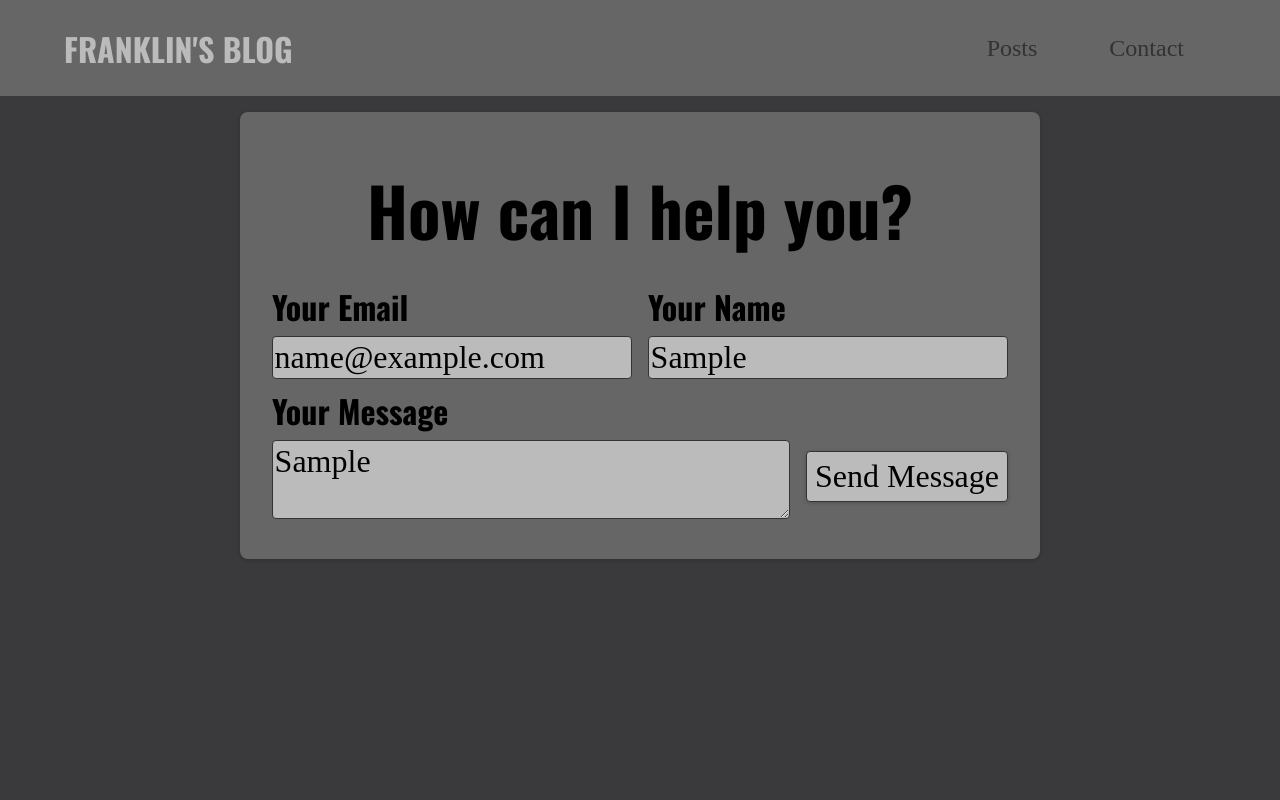
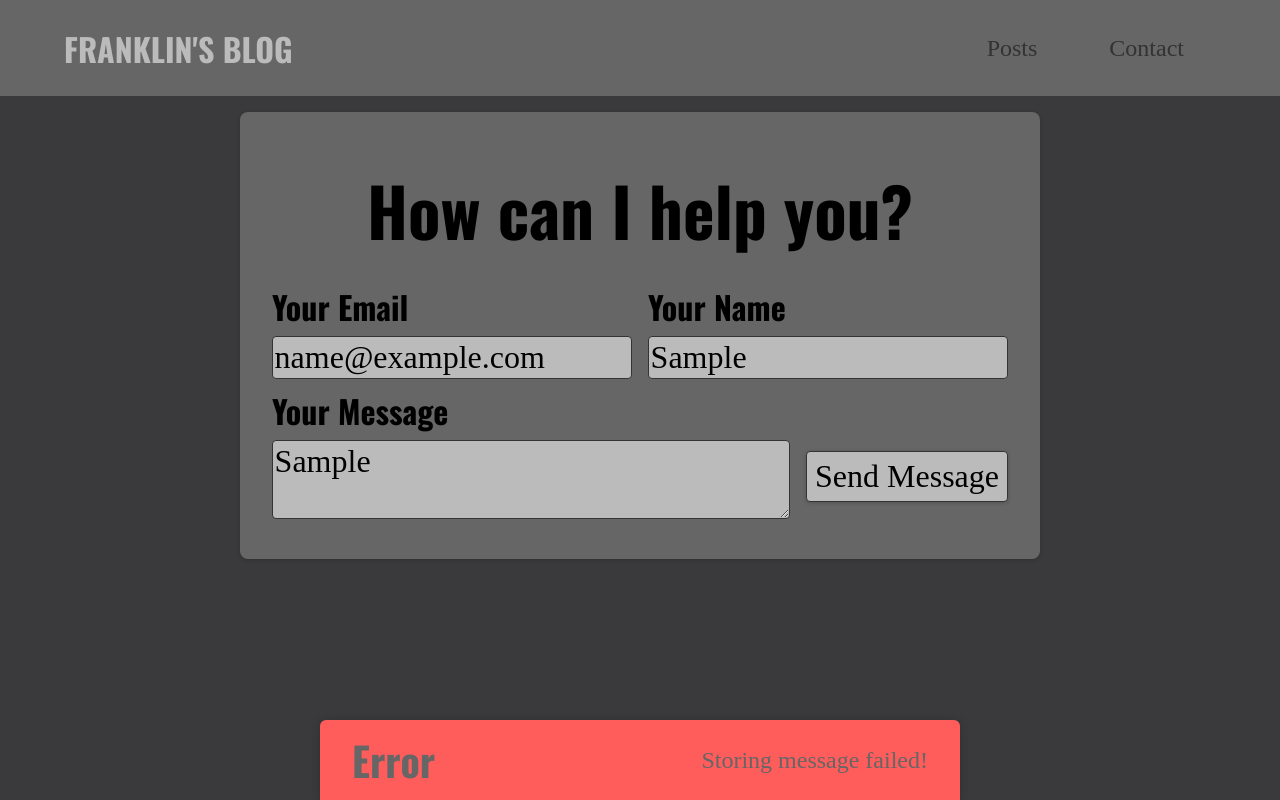
Before and after one commit to makyfj/PersonalBlog, a Next.js app: page /contact in a window 1280 px wide. Both pictures are taken after typing "name@example.com", "Sample", "Sample" into the empty fields and a click on the button "Send Message". Built offline with nearby package versions, Linux system fonts and the light colour scheme; no server answers; the database is empty.

Commit message:
Notifications ui and logic added

```diff
--- a/components/contact/contact-form.js
+++ b/components/contact/contact-form.js
@@ -1,28 +1,89 @@
-import { useState } from "react";
+import { useState, useEffect } from "react";
 import classes from "./contact-form.module.scss";
+import Notification from "../ui/notification";
+
+const sendContactData = async (contactDetails) => {
+  // add client-side validation
+  const response = await fetch("/api/contact", {
+    method: "POST",
+    body: JSON.stringify(contactDetails),
+
+    headers: {
+      "Content-Type": "application/json",
+    },
+  });
+
+  const data = await response.json();
+
+  if (!response.ok) {
+    throw new Error(data.message || "Something went wrong");
+  }
+};
 
 const ContactForm = () => {
   const [enteredEmail, setEnteredEmail] = useState("");
   const [enteredName, setEnteredName] = useState("");
   const [enteredMessage, setEnteredMessage] = useState("");
+  // pending, success or error
+  const [requestStatus, setRequestStatus] = useState();
+  const [requestError, setRequestError] = useState();
 
-  const sendMessageHandler = (e) => {
+  useEffect(() => {
+    if (requestStatus === "pending" || requestStatus === "error") {
+      const timer = setTimeout(() => {
+        setRequestStatus(null);
+        setRequestError(null);
+      }, 3000);
+
+      return () => clearTimeout(timer);
+    }
+  }, [requestStatus]);
+
+  const sendMessageHandler = async (e) => {
     e.preventDefault();
 
-    // add client-side validation
-    fetch("/api/contact", {
-      method: "POST",
-      body: JSON.stringify({
+    setRequestStatus("pending");
+
+    try {
+      await sendContactData({
         email: enteredEmail,
         name: enteredName,
         message: enteredMessage,
-      }),
+      });
+      setRequestStatus("success");
+      setEnteredEmail("");
+      setEnteredName("");
+      setEnteredMessage("");
+    } catch (e) {
+      setRequestError(e.message);
+      setRequestStatus("error");
+    }
+  };
 
-      headers: {
-        "Content-Type": "application/json",
-      },
-    });
-  };
+  let notification;
+  if (requestStatus === "pending") {
+    notification = {
+      status: "pending",
+      title: "Sending...",
+      message: "Its on is way",
+    };
+  }
+
+  if (requestStatus === "success") {
+    notification = {
+      status: "success",
+      title: "Success",
+      message: "Message sent successfully",
+    };
+  }
+
+  if (requestStatus === "error") {
+    notification = {
+      status: "error",
+      title: "Error",
+      message: requestError,
+    };
+  }
 
   return (
     <section className={classes.contact}>
@@ -64,6 +125,13 @@
           </div>
         </div>
       </form>
+      {notification && (
+        <Notification
+          status={notification.status}
+          title={notification.title}
+          message={notification.message}
+        />
+      )}
     </section>
   );
 };
--- /dev/null
+++ b/components/ui/notification.js
@@ -0,0 +1,24 @@
+import classes from "./notification.module.scss";
+
+const Notification = ({ title, message, status }) => {
+  let statusClasses = "";
+
+  if (status === "success") {
+    statusClasses = classes.success;
+  }
+
+  if (status === "error") {
+    statusClasses = classes.error;
+  }
+
+  const cssClasses = `${classes.notification} ${statusClasses}`;
+
+  return (
+    <div className={cssClasses}>
+      <h2>{title}</h2>
+      <p>{message}</p>
+    </div>
+  );
+};
+
+export default Notification;
--- /dev/null
+++ b/components/ui/notification.module.scss
@@ -0,0 +1,47 @@
+@import "../../styles/globals.scss";
+
+.notification {
+  display: flex;
+  justify-content: space-between;
+  align-items: center;
+  color: $secondary-color;
+  background-color: lightblue;
+  margin-top: 4rem;
+  padding-top: 0 4rem;
+  box-shadow: 0 1px 8px rgba(0, 0, 0, 0.2);
+  position: fixed;
+  height: 5rem;
+  bottom: 0;
+  width: 100%;
+  left: 0;
+  border-top-right-radius: 0;
+  border-top-left-radius: 0;
+
+  h2 {
+    font-size: $font-size * 2.5;
+    margin: 2rem;
+  }
+
+  p {
+    font-size: 1.5rem;
+    margin: 0 2rem 0 0;
+  }
+}
+
+.success {
+  background-color: lightgreen;
+  color: $primary-color;
+}
+
+.error {
+  background-color: #ff5c5c;
+}
+
+@media (min-width: 768px) {
+  .notification {
+    width: 40rem;
+    left: calc(50% - 20rem);
+    border-top-right-radius: 6px;
+    border-top-left-radius: 6px;
+  }
+}
```
